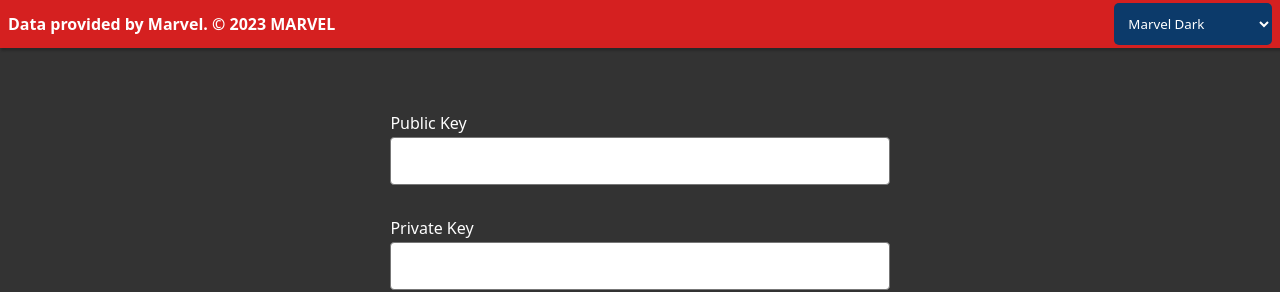
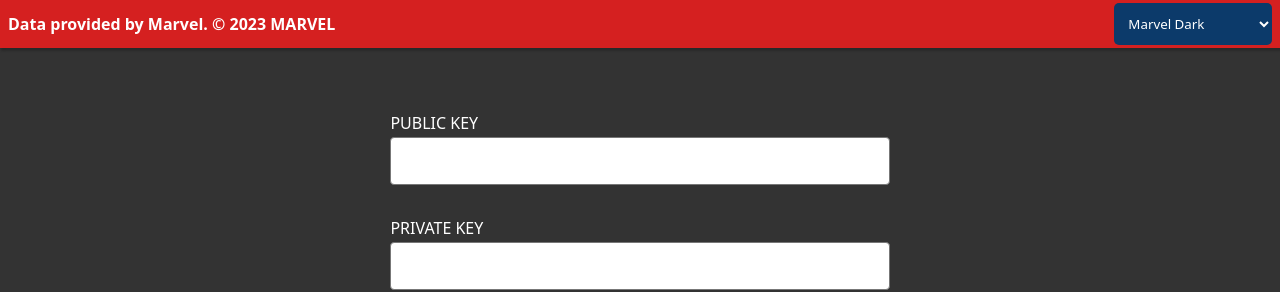
Before and after one commit to natrodrigo/marvel, a React (Vite) app: page / in a window 1280 px wide. Shown: the top 292 px of the page. Built offline with nearby package versions, Linux system fonts and the light colour scheme.

Commit message:
Update readme.md and create a cookie_expire variable

```diff
--- a/src/pages/KeyForm/index.tsx
+++ b/src/pages/KeyForm/index.tsx
@@ -29,6 +29,8 @@ interface MessageProps {
     msg: string,
     visible: boolean
 }
+
+const COOKIE_EXPIRE_TIME = 1;
 
 export const KeyForm = (props: Props) => {
     const navigate = useNavigate();
@@ -82,7 +84,7 @@ export const KeyForm = (props: Props) => {
 
             const valid = await verifyKeys(publicKey, privateKey)
             if (valid) {
-                createCookie(`public:${publicKey}, private:${privateKey}`, 1);
+                createCookie(`public:${publicKey}, private:${privateKey}`, COOKIE_EXPIRE_TIME);
                 auth.keys = {
                     public: publicKey,
                     private: privateKey
@@ -126,8 +128,8 @@ export const KeyForm = (props: Props) => {
                     {
                         !loading &&
                         <Form onSubmit={(e) => { handleFormSubmit(e) }}>
-                            <Input id="public_key" label="Public Key" value={publicKey} onChange={e => setPublicKey(e.target.value.trim())} />
-                            <Input id="secret_key" label="Private Key" value={privateKey} onChange={e => setPrivateKey(e.target.value.trim())} />
+                            <Input id="public_key" label="PUBLIC KEY" value={publicKey} onChange={e => setPublicKey(e.target.value.trim())} />
+                            <Input id="secret_key" label="PRIVATE KEY" value={privateKey} onChange={e => setPrivateKey(e.target.value.trim())} />
                             <Button label="Validar Chaves" onClick={() => { handleFormSubmit }} />
                         </Form>
                     }
```
Also changed, not shown: 1 other file (tests, documents, lock files or other folders).
